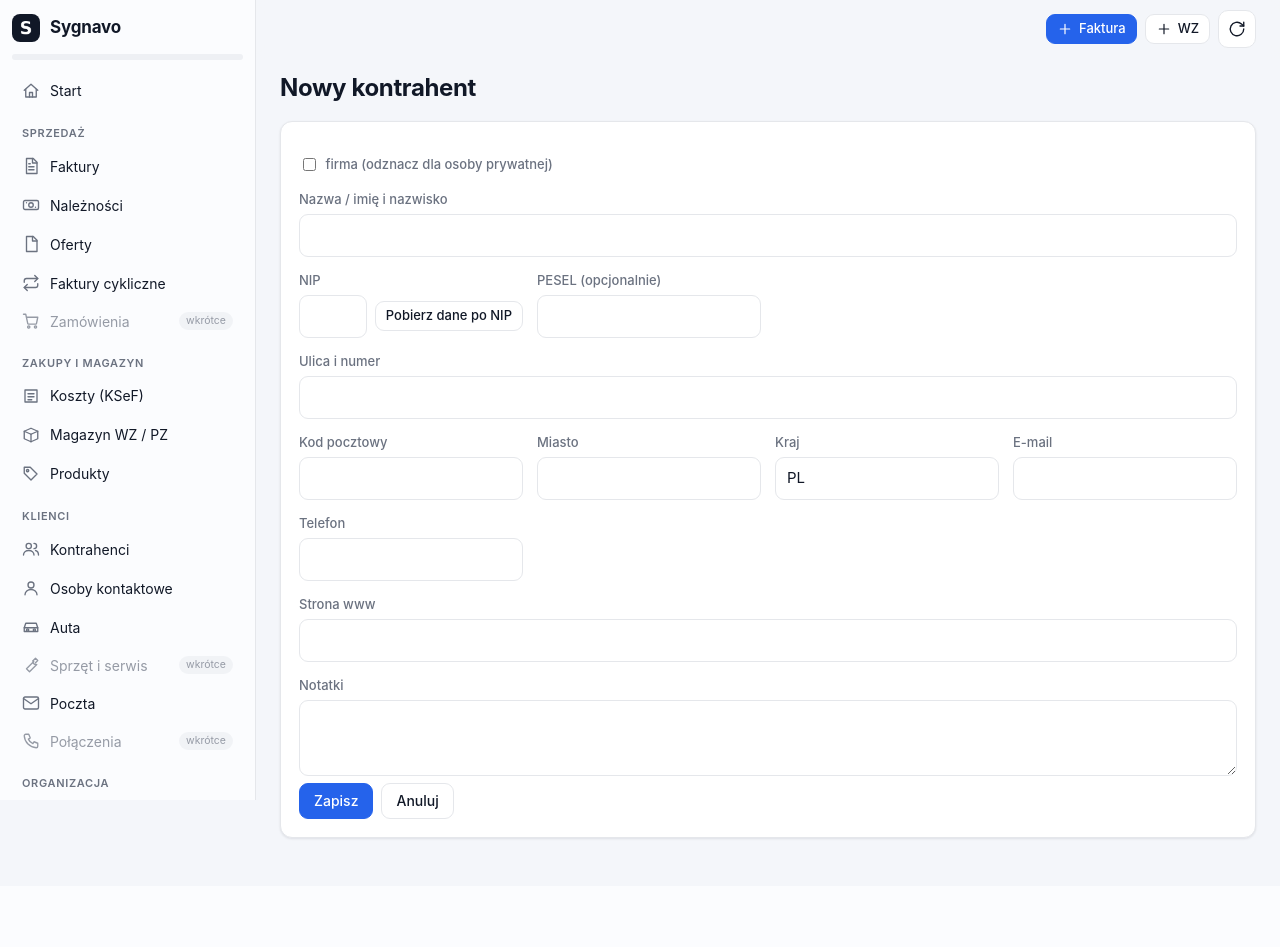
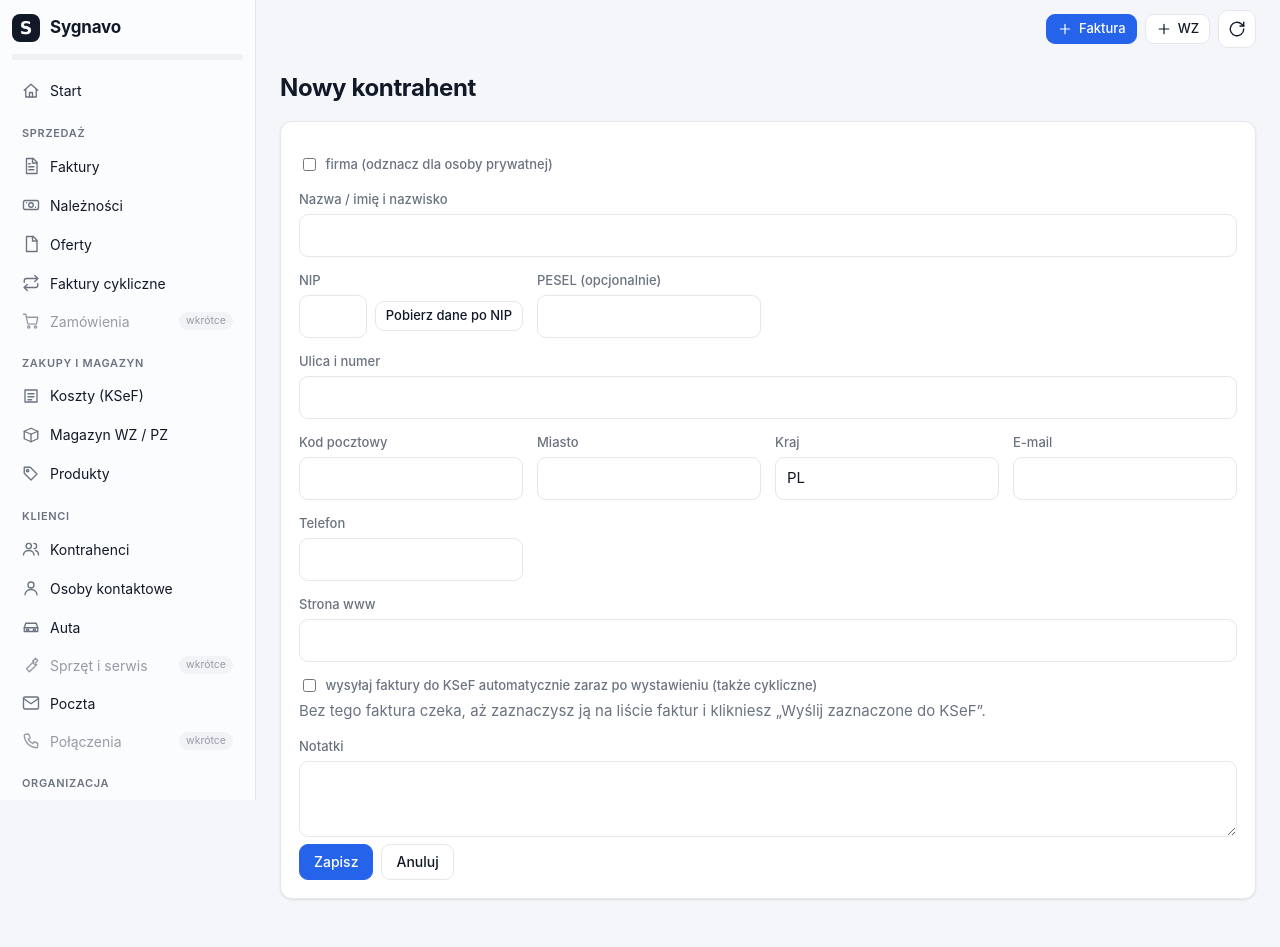
Before and after one commit to zhuartel-hue/crm, a FastAPI app: template app/templates/contractor_form.html in a window 1280 px wide. Before the commit the page ends 840 px from the top, so only its background shows below. Run offline with FastAPI, Linux system fonts and the light colour scheme; the template is opened without the code that fills it, so the values that code supplies are empty; the visitor is signed in with stand-in values (Sample User, id 1); parts of the project's set-up code (start-up, migrations or seed data) failed here and were passed over.

Commit message:
KSeF: ptaszki i wysylka zaznaczonych z listy faktur, automatyczna wysylka per kontrahent; lista faktur ograniczona do 200
Co-Authored-By: Claude Opus 5.5 <noreply@anthropic.com>
Claude-Session: https://claude.ai/code/session_019JU5iCyk4D5eeJBAG4DL32

```diff
--- a/app/ksef/service.py
+++ b/app/ksef/service.py
@@ -101,6 +101,36 @@ def send(db: Session, actor: str, invoice_id: int) -> Invoice:
     return inv
 
 
+def auto_send(db: Session, actor: str, inv: Invoice) -> str:
+    """Po wystawieniu: wysyla do KSeF, gdy kontrahent ma wlaczona automatyczna wysylke, a firma ma KSeF.
+    Zwraca komunikat dla uzytkownika ("" gdy nie dotyczy). Blad wysylki nie cofa wystawienia."""
+    c = inv.contractor
+    if c is None or not c.ksef_auto or not can_send(inv) or not enabled(inv.company):
+        return ""
+    try:
+        inv = send(db, actor, inv.id)
+    except ServiceError as e:
+        return f"Automatyczna wysyłka do KSeF nie udała się: {e}"
+    return f"Wysłano do KSeF automatycznie: {status_label(inv)} {inv.ksef_number}".strip()
+
+
+def send_many(db: Session, actor: str, invoice_ids: list[int], company_id: int) -> dict:
+    """Wysylka zaznaczonych faktur jedna po drugiej (korekty po fakturach, ktore koryguja)."""
+    invs = [i for i in (db.get(Invoice, x) for x in invoice_ids) if i is not None and i.company_id == company_id]
+    invs.sort(key=lambda i: (i.kind == "correction", i.issue_date, i.seq or 0, i.id))
+    out = {"accepted": [], "pending": [], "failed": []}
+    for inv in invs:
+        try:
+            inv = send(db, actor, inv.id)
+        except ServiceError as e:
+            out["failed"].append(f"{inv.number}: {e}")
+            continue
+        (out["accepted"] if inv.ksef_status == "accepted" else
+         out["pending"] if inv.ksef_status == "sent" else out["failed"]).append(
+            inv.number if inv.ksef_status in ("accepted", "sent") else f"{inv.number}: {inv.ksef_message}")
+    return out
+
+
 def refresh(db: Session, actor: str, invoice_id: int) -> Invoice:
     """Ponowne sprawdzenie statusu (gdy KSeF przetwarzal fakture dluzej) i pobranie UPO."""
     inv = get_invoice(db, invoice_id)
--- a/app/main.py
+++ b/app/main.py
@@ -8,7 +8,7 @@ from contextlib import asynccontextmanager
 from decimal import Decimal
 from pathlib import Path
 
-from fastapi import Depends, FastAPI, Form, HTTPException, Request
+from fastapi import Depends, FastAPI, Form, HTTPException, Query, Request
 from fastapi.responses import HTMLResponse, JSONResponse, RedirectResponse, Response
 from fastapi.staticfiles import StaticFiles
 from fastapi.templating import Jinja2Templates
@@ -81,6 +81,8 @@ templates.env.globals.update(
 )
 
 templates.env.globals["ksef_cert_info"] = ksef.cert_info
+templates.env.globals["ksef_can_send"] = ksef.can_send
+templates.env.globals["ksef_status_label"] = ksef.status_label
 
 
 @asynccontextmanager
@@ -357,26 +359,62 @@ def dashboard(request: Request, db: Session = Depends(get_db)):
 # --- faktury --------------------------------------------------------------
 
 
+LIST_LIMIT = 200
+
+
 @app.get("/faktury", response_class=HTMLResponse)
-def invoice_list(request: Request, rodzaj: str = "", miesiac: str = "", q: str = "", db: Session = Depends(get_db)):
-    company = current_company(request, db)
-    stmt = select(Invoice).where(Invoice.company_id == company.id)
+def invoice_list(request: Request, rodzaj: str = "", miesiac: str = "", q: str = "", ksef_f: str = Query("", alias="ksef"),
+                 wszystkie: int = 0, db: Session = Depends(get_db)):
+    company = current_company(request, db)
+    cond = [Invoice.company_id == company.id]
     if rodzaj in INVOICE_KINDS:
-        stmt = stmt.where(Invoice.kind == rodzaj)
+        cond.append(Invoice.kind == rodzaj)
     if miesiac:
         try:
             y, m = (int(x) for x in miesiac.split("-"))
             start = dt.date(y, m, 1)
             end = dt.date(y + (m == 12), m % 12 + 1, 1)
-            stmt = stmt.where(Invoice.issue_date >= start, Invoice.issue_date < end)
+            cond += [Invoice.issue_date >= start, Invoice.issue_date < end]
         except ValueError:
             pass
     if q:
         like = f"%{q}%"
-        stmt = stmt.where(or_(Invoice.number.ilike(like), Invoice.buyer_name.ilike(like), Invoice.buyer_nip.ilike(like)))
-    invoices = db.scalars(stmt.order_by(Invoice.issue_date.desc(), Invoice.id.desc())).all()
-    total = sum((i.total_gross for i in invoices if i.status == "issued" and i.is_accounting), Decimal("0"))
-    return render(request, db, "invoices.html", invoices=invoices, rodzaj=rodzaj, miesiac=miesiac, q=q, total=total)
+        cond.append(or_(Invoice.number.ilike(like), Invoice.buyer_name.ilike(like), Invoice.buyer_nip.ilike(like)))
+    if ksef_f == "do-wyslania":
+        cond += [Invoice.status == "issued", Invoice.kind != "proforma",
+                 Invoice.ksef_status.in_(("", "rejected", "error"))]
+    count = db.scalar(select(func.count()).select_from(Invoice).where(*cond)) or 0
+    total = db.scalar(select(func.coalesce(func.sum(Invoice.total_gross), 0)).where(
+        *cond, Invoice.status == "issued", Invoice.kind != "proforma")) or Decimal("0")
+    stmt = select(Invoice).where(*cond).order_by(Invoice.issue_date.desc(), Invoice.id.desc())
+    if not wszystkie:
+        stmt = stmt.limit(LIST_LIMIT)
+    invoices = db.scalars(stmt).all()
+    return render(request, db, "invoices.html", invoices=invoices, rodzaj=rodzaj, miesiac=miesiac, q=q, total=total,
+                  ksef_f=ksef_f, count=count, limited=len(invoices) < count, ksef_select=ksef.enabled(company))
+
+
+@app.post("/faktury/ksef")
+async def invoice_ksef_send_many(request: Request, db: Session = Depends(get_db)):
+    company = current_company(request, db)
+    form = await request.form()
+    ids = [int(x) for x in form.getlist("ids") if str(x).isdigit()]
+    back = form.get("back") or "/faktury"
+    if not back.startswith("/faktury"):
+        back = "/faktury"
+    if not ids:
+        flash(request, "Zaznacz faktury do wysłania.")
+        return redirect(back)
+    res = ksef.send_many(db, web_actor(request), ids, company.id)
+    parts = []
+    if res["accepted"]:
+        parts.append(f"KSeF przyjął {len(res['accepted'])}: {', '.join(res['accepted'])}")
+    if res["pending"]:
+        parts.append(f"w trakcie {len(res['pending'])}: {', '.join(res['pending'])} (sprawdź status za chwilę)")
+    if res["failed"]:
+        parts.append(f"nie poszło {len(res['failed'])}: {'; '.join(res['failed'])}")
+    flash(request, ". ".join(parts) or "Nic nie wysłano.")
+    return redirect(back)
 
 
 def _form_context(db: Session, company: Company) -> dict:
@@ -538,6 +576,10 @@ async def _save(request: Request, db: Session, inv: Invoice, is_new: bool):
         ctx = _form_context(db, company)
         return render(request, db, "invoice_form.html", inv=inv, error=str(e), **ctx)
     flash(request, f"Wystawiono fakturę {inv.number}." if inv.status == "issued" else "Zapisano szkic.")
+    if inv.status == "issued":
+        msg = ksef.auto_send(db, web_actor(request), inv)
+        if msg:
+            flash(request, msg)
     return redirect(f"/faktury/{inv.id}")
 
 
@@ -608,6 +650,10 @@ def invoice_issue(invoice_id: int, request: Request, db: Session = Depends(get_d
     except ValueError as e:
         db.rollback()
         flash(request, str(e))
+        return redirect(f"/faktury/{inv.id}")
+    msg = ksef.auto_send(db, web_actor(request), inv)
+    if msg:
+        flash(request, msg)
     return redirect(f"/faktury/{inv.id}")
 
 
@@ -865,6 +911,7 @@ async def _save_contractor(request: Request, db: Session, c: Contractor):
     c.nip = c.nip.replace("-", "").replace(" ", "")
     c.country = (c.country or "PL").upper()[:2]
     c.is_company = form.get("is_company") == "1"
+    c.ksef_auto = form.get("ksef_auto") == "1"
     if not c.name:
         return render(request, db, "contractor_form.html", c=c, error="Podaj nazwę albo imię i nazwisko.")
     db.add(c)
--- a/app/models.py
+++ b/app/models.py
@@ -4,6 +4,7 @@ from __future__ import annotations
 import datetime as dt
 from decimal import Decimal
 
+from sqlalchemy import false as sa_false
 from sqlalchemy import Date, DateTime, ForeignKey, Index, Integer, LargeBinary, Numeric, String, Text, UniqueConstraint, func
 from sqlalchemy.orm import Mapped, mapped_column, relationship
 
@@ -77,6 +78,8 @@ class Contractor(Base):
     phone: Mapped[str] = mapped_column(String(40), default="")
     notes: Mapped[str] = mapped_column(Text, default="")
     website: Mapped[str] = mapped_column(String(200), default="")
+    # Faktury dla tego kontrahenta ida do KSeF od razu po wystawieniu (takze cykliczne).
+    ksef_auto: Mapped[bool] = mapped_column(default=False, server_default=sa_false())
     # Skad pochodzi (np. "firmao:123"), do ponownego importu bez dubli.
     source_ref: Mapped[str] = mapped_column(String(120), default="", index=True)
     created_at: Mapped[dt.datetime] = mapped_column(DateTime, server_default=func.now())
--- a/app/services.py
+++ b/app/services.py
@@ -500,6 +500,8 @@ def issue_invoice(db: Session, actor: str, invoice_id: int) -> Invoice:
     audit(db, actor, "invoice.issue", f"Wystawiono {inv.number} dla {inv.buyer_name} na {calc.format_money(inv.total_gross)} zł",
           company_id=inv.company_id, entity="invoice", entity_id=inv.id)
     db.commit()
+    from .ksef import service as ksef_service
+    ksef_service.auto_send(db, actor, inv)
     return inv
 
 
--- a/app/templates/_invoice_rows.html
+++ b/app/templates/_invoice_rows.html
@@ -1,15 +1,17 @@
 <div class="card tbl"><table>
-<tr><th>Numer</th><th>Data</th><th>Nabywca</th><th class="hide-sm">Termin</th><th class="n">Brutto</th><th>Status</th></tr>
+<tr>{% if ksef_select %}<th style="width:28px"><input type="checkbox" title="zaznacz wszystkie do KSeF" onclick="document.querySelectorAll('input[name=ids]').forEach(x => x.checked = this.checked)"></th>{% endif %}<th>Numer</th><th>Data</th><th>Nabywca</th><th class="hide-sm">Termin</th><th class="n">Brutto</th><th>Status</th>{% if ksef_select %}<th class="hide-sm">KSeF</th>{% endif %}</tr>
 {% for i in invoices %}
 <tr>
+  {% if ksef_select %}<td>{% if ksef_can_send(i) %}<input type="checkbox" name="ids" value="{{ i.id }}" form="ksef-form" aria-label="wyślij {{ i.number }} do KSeF">{% endif %}</td>{% endif %}
   <td><a href="/faktury/{{ i.id }}">{{ i.display_number }}</a></td>
   <td>{{ i.issue_date|date }}</td>
   <td>{{ i.buyer_name }}</td>
   <td class="hide-sm">{{ i.due_date|date }}</td>
   <td class="n">{{ i.total_gross|money }}</td>
   <td>{% if i.status == 'draft' %}<span class="badge warn">szkic</span>{% elif i.to_pay <= 0 %}<span class="badge ok">zapłacona</span>{% else %}<span class="badge">do zapłaty</span>{% endif %}</td>
+  {% if ksef_select %}<td class="hide-sm">{% if i.status == 'issued' and i.kind != 'proforma' %}{% if i.ksef_status == 'accepted' %}<span class="badge ok">przyjęta</span>{% elif i.ksef_status in ('', 'rejected', 'error') %}<span class="badge warn">{{ 'do wysłania' if not i.ksef_status else ksef_status_label(i) }}</span>{% else %}<span class="muted">{{ ksef_status_label(i) }}</span>{% endif %}{% endif %}</td>{% endif %}
 </tr>
 {% else %}
-<tr><td colspan="6" class="muted">Brak faktur.</td></tr>
+<tr><td colspan="{{ 8 if ksef_select else 6 }}" class="muted">Brak faktur.</td></tr>
 {% endfor %}
 </table></div>
--- a/app/templates/contractor_form.html
+++ b/app/templates/contractor_form.html
@@ -17,6 +17,8 @@
   <div><label>E-mail</label><input name="email" type="email" value="{{ c.email or '' }}"></div>
   <div><label>Telefon</label><input name="phone" type="tel" value="{{ c.phone or '' }}"></div>
   <div style="grid-column:1/-1"><label>Strona www</label><input name="website" value="{{ c.website or '' }}" inputmode="url"></div>
+  <div style="grid-column:1/-1"><label><input type="checkbox" name="ksef_auto" value="1" {{ 'checked' if c.ksef_auto }}> wysyłaj faktury do KSeF automatycznie zaraz po wystawieniu (także cykliczne)</label>
+    <div class="muted">Bez tego faktura czeka, aż zaznaczysz ją na liście faktur i klikniesz „Wyślij zaznaczone do KSeF”.</div></div>
   <div style="grid-column:1/-1"><label>Notatki</label><textarea name="notes">{{ c.notes or '' }}</textarea></div>
 </div>
 <div class="row"><button class="btn primary">Zapisz</button><a class="btn" href="/kontrahenci">Anuluj</a></div>
```
Also changed, not shown: app/templates/invoices.html (+9 -0 lines), migrations/versions/0016_ksef_auto.py (added, +20 -0 lines), tests/test_kinds.py (+1 -1 lines), tests/test_ksef.py (+51 -0 lines).
